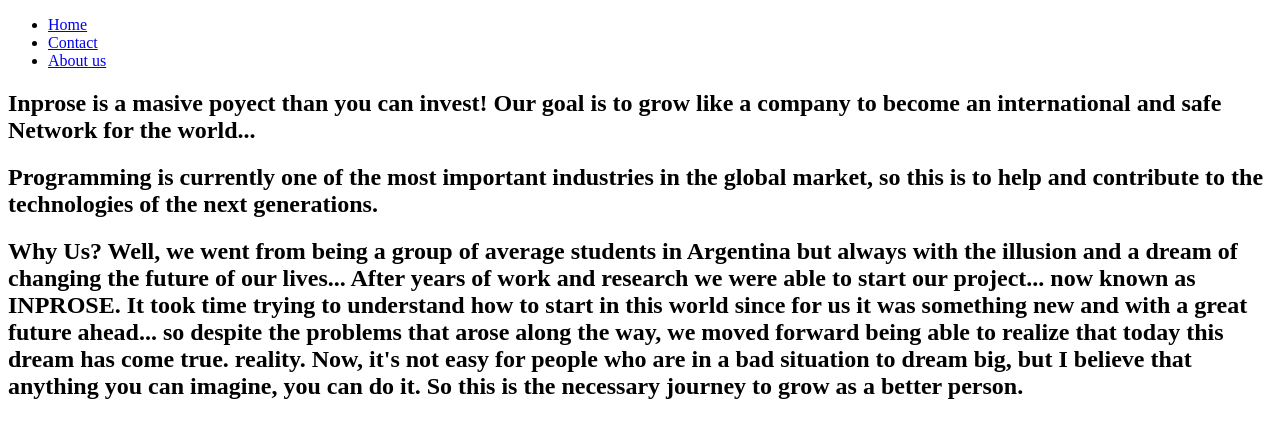
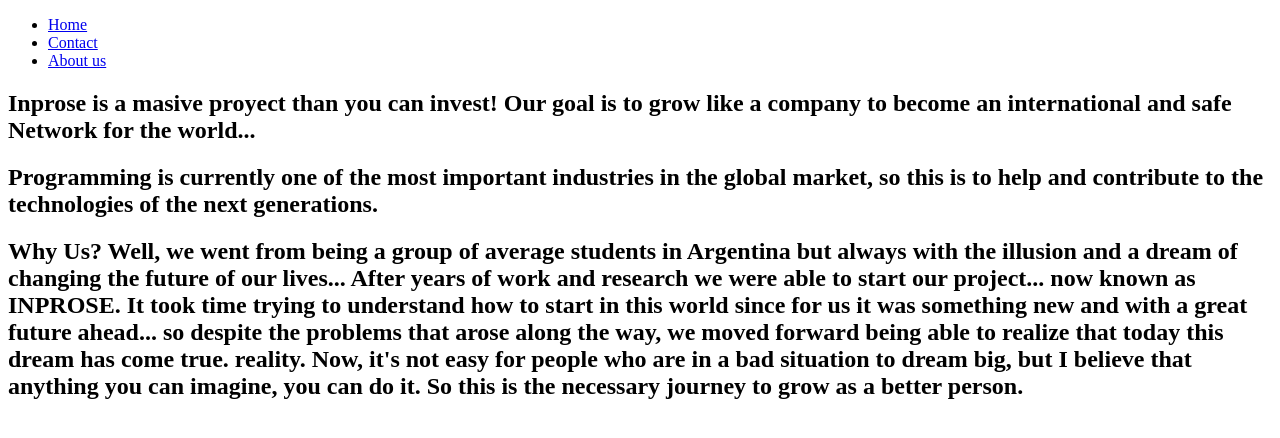
Before and after one commit to ManuelDiazGH/INPROSE, a plain HTML site: page nosotros.html in a window 1280 px wide. Drawn offline with Linux system fonts and the light colour scheme.

Commit message:
Update nosotros.html

```diff
--- a/nosotros.html
+++ b/nosotros.html
@@ -20,7 +20,7 @@
   <article>
      <section>
 	     <h2>
-		   Inprose is a masive poyect than you can invest! Our goal is to grow like a company to become an international and safe Network for the world...
+		   Inprose is a masive proyect than you can invest! Our goal is to grow like a company to become an international and safe Network for the world...
 	     </h2>
 	     <h2>
 		   Programming is currently one of the most important industries in the global market, so this is to help and contribute to the technologies of the next generations.
```
